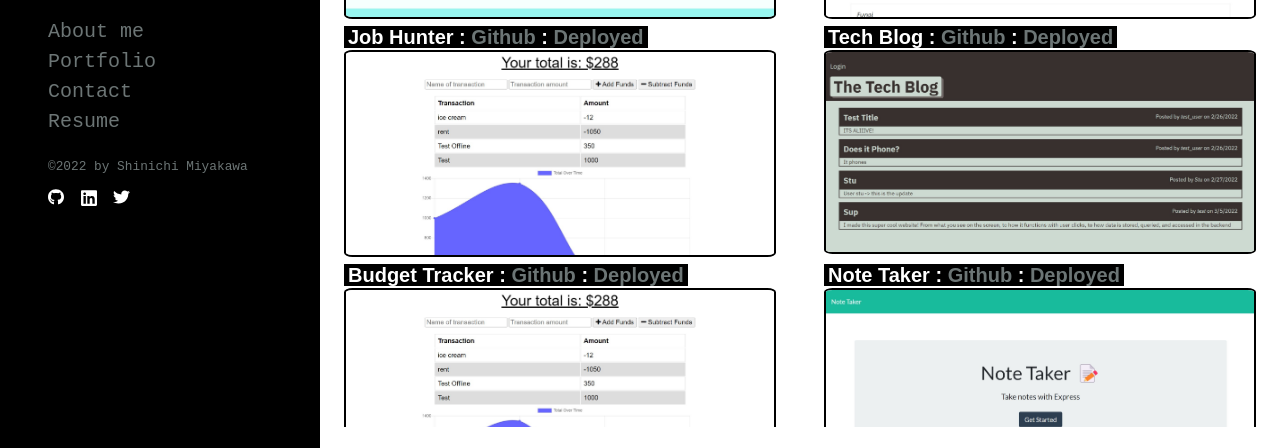
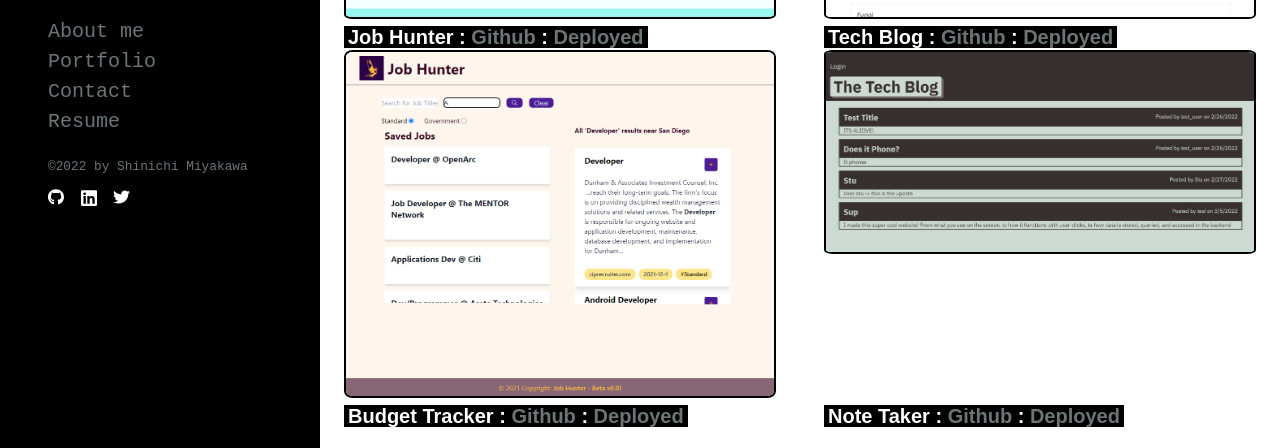
Before and after one commit to ShinichiM/portfolio-react, a React (Create React App) app: page /portfolio in a window 1280 px wide. Shown: the part 308-756 px from the top of the page. Built offline with nearby package versions, Linux system fonts and the light colour scheme; the HTML template or start-up script is replaced by a standard one.

Commit message:
job-hunter img fix

```diff
--- a/src/pages/portfolio.js
+++ b/src/pages/portfolio.js
@@ -17,7 +17,7 @@ const Portfolio = () => {
         },
         {
             name: 'Job Hunter',
-            img: '/img/img-project/budget-tracker.jpg',
+            img: '/img/img-project/job-hunter.jpg',
             deployed: 'https://ileachy.github.io/Job-hunter/',
             github: 'https://github.com/ileachy/Job-hunter'
         },
```
